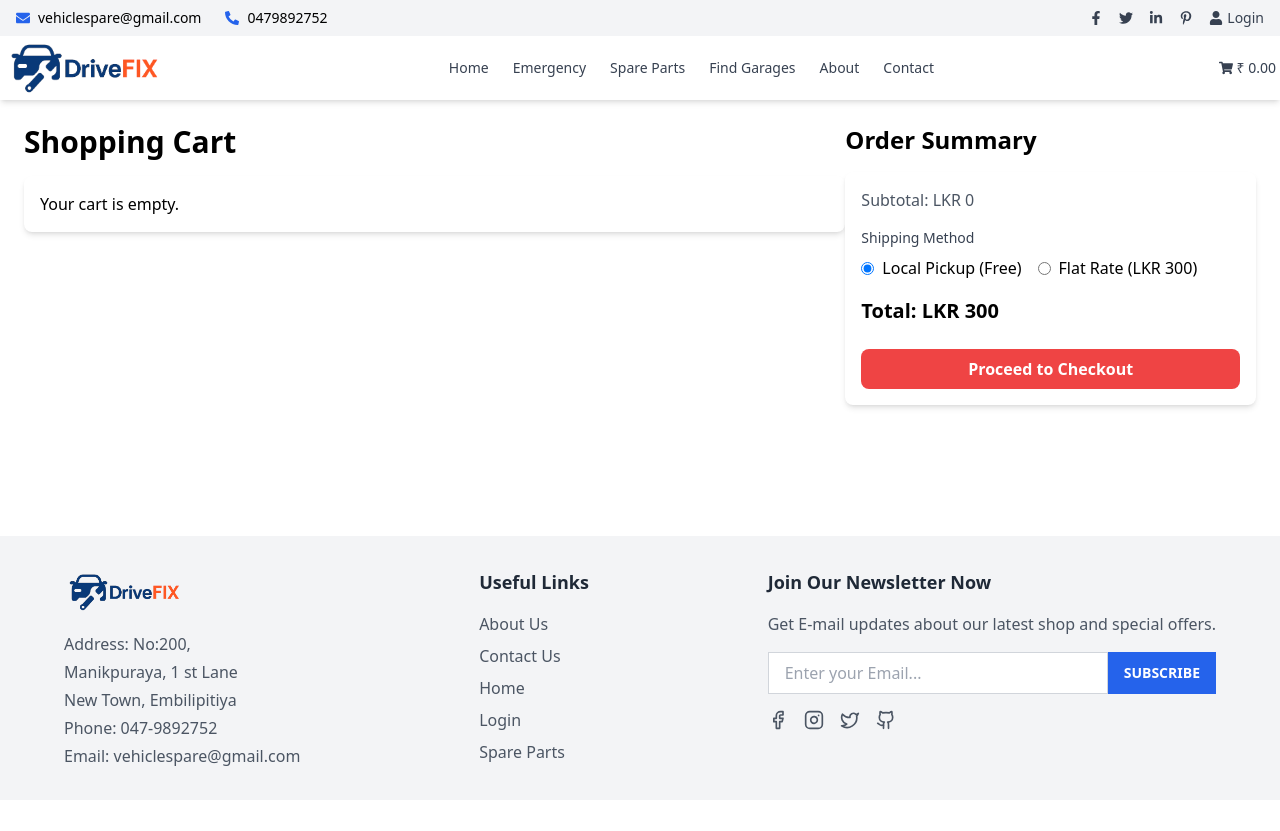
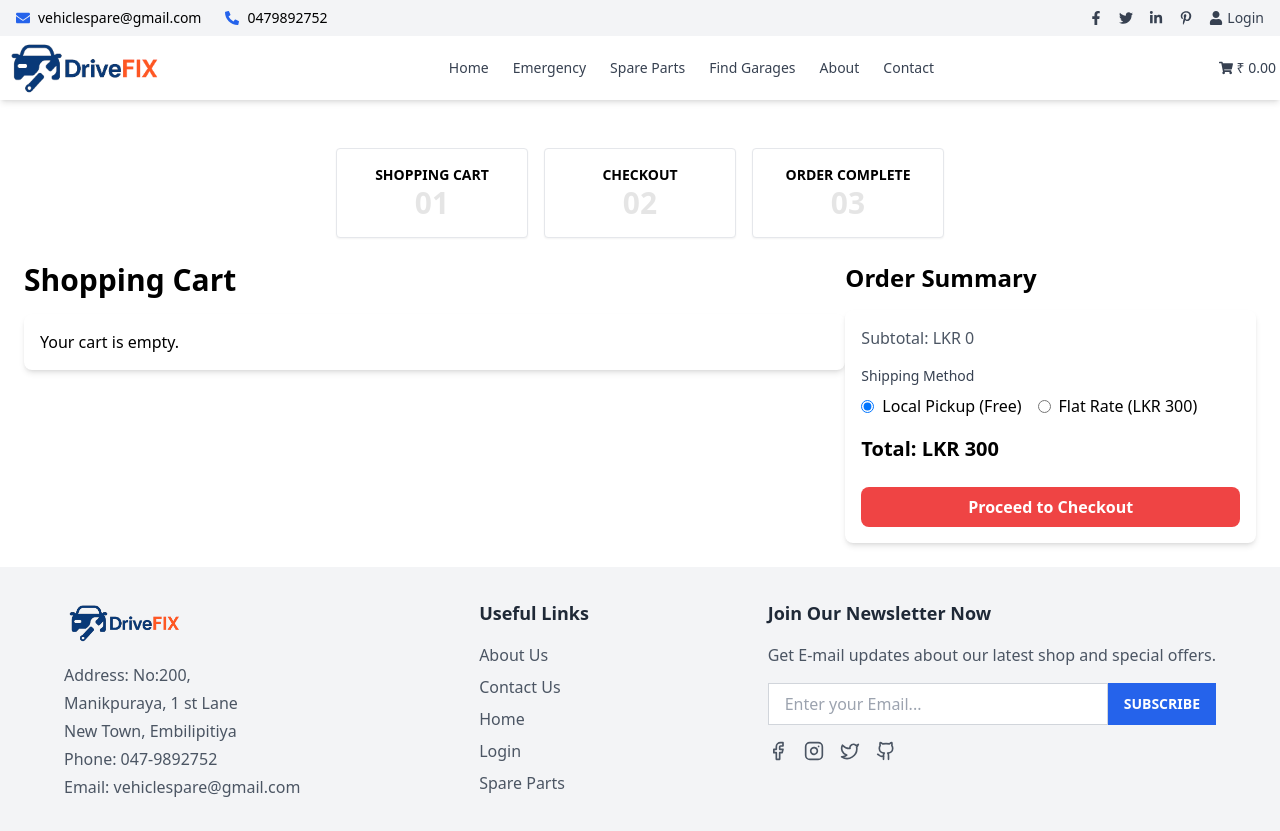
Before and after one commit to Sanduni4822/Smart-Vehicle-Spare-Parts-Management-System-Group-, a React (Vite) app: page /view-cart in a window 1280 px wide. Before the commit the page ends 800 px from the top, so only its background shows below. Built offline with nearby package versions, Linux system fonts and the light colour scheme.

Commit message:
Made StepIndicator steps clickable with routing to cart, checkout, and order complete pages

```diff
--- a/src/components/spareparts/shoppingcart/StepIndicator.jsx
+++ b/src/components/spareparts/shoppingcart/StepIndicator.jsx
@@ -1,10 +1,13 @@
 import React from "react";
+import { useNavigate } from "react-router-dom";
 
 const StepIndicator = ({ currentStep }) => {
+  const navigate = useNavigate();
+
   const steps = [
-    { label: "SHOPPING CART", number: "01" },
-    { label: "CHECKOUT", number: "02" },
-    { label: "ORDER COMPLETE", number: "03" },
+    { label: "SHOPPING CART", number: "01", path: "/view-cart" },
+    { label: "CHECKOUT", number: "02", path: "/checkout" },
+    { label: "ORDER COMPLETE", number: "03", path: "/order-complete" }, // If implemented
   ];
 
   return (
@@ -12,10 +15,11 @@ const StepIndicator = ({ currentStep }) => {
       {steps.map((step, index) => (
         <div
           key={index}
-          className={`w-48 text-center p-4 rounded shadow-sm border transition-all duration-300 ${
+          onClick={() => navigate(step.path)}
+          className={`w-48 text-center p-4 rounded shadow-sm border cursor-pointer transition-all duration-300 ${
             currentStep === index + 1
               ? "bg-red-600 text-white"
-              : "bg-white text-black"
+              : "bg-white text-black hover:bg-gray-100"
           }`}
         >
           <span className="block font-semibold text-sm">{step.label}</span>
--- a/src/pages/spareparts/ViewCartPage.jsx
+++ b/src/pages/spareparts/ViewCartPage.jsx
@@ -2,11 +2,11 @@ import React, { useState } from "react";
 import { useLocation } from "react-router-dom";
 import CartItem from "../../components/spareparts/shoppingcart/CartItem";
 import OrderSummary from "../../components/spareparts/shoppingcart/OrderSummary";
+import StepIndicator from '../../components/spareparts/shoppingcart/StepIndicator';
 
 const ViewCartPage = () => {
   const location = useLocation();
   const product = location.state?.product;
-
   const [quantity, setQuantity] = useState(product?.quantity || 1);
 
   const handleQuantityChange = (e) => {
@@ -25,6 +25,8 @@ const ViewCartPage = () => {
 
   return (
     <div className="container mx-auto p-6">
+      <StepIndicator activeStep={1} /> {/* Step 1 for ViewCartPage */}
+
       <div className="flex flex-col md:flex-row justify-between items-start">
         <div className="w-full md:w-2/3">
           <h2 className="text-3xl font-semibold">Shopping Cart</h2>
```
